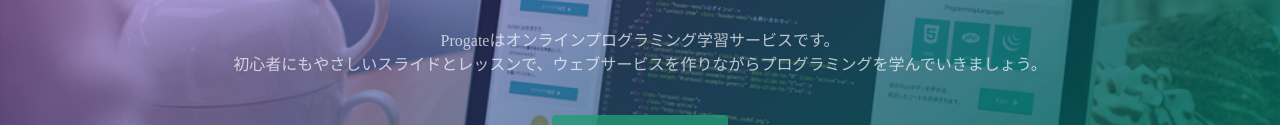
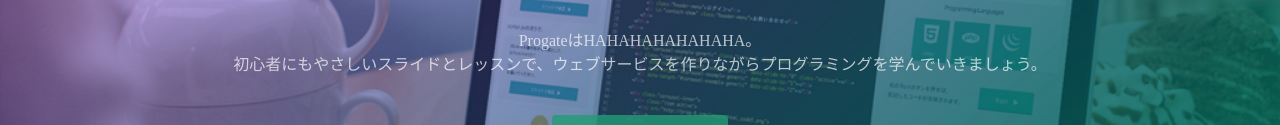
Before and after one commit to ryushuli/ryushu.github.io, a plain HTML site: page index.html in a window 1280 px wide. Shown: the part 317-442 px from the top of the page. Drawn offline with Linux system fonts and the light colour scheme.

Commit message:
Update index.html

```diff
--- a/index.html
+++ b/index.html
@@ -24,7 +24,7 @@
   <div class="top-wrapper">
     <div class="container">
       <h1>LEARN TO CODE.<br>LEARN TO BE CREATIVE.</h1>
-      <p>Progateはオンラインプログラミング学習サービスです。<br>初心者にもやさしいスライドとレッスンで、ウェブサービスを作りながらプログラミングを学んでいきましょう。</p>
+      <p>ProgateはHAHAHAHAHAHAHA。<br>初心者にもやさしいスライドとレッスンで、ウェブサービスを作りながらプログラミングを学んでいきましょう。</p>
       <div class="btn-wrapper">
         <a href="#" class="btn signup">新規登録はこちら</a>
         <p>or</p>
```
